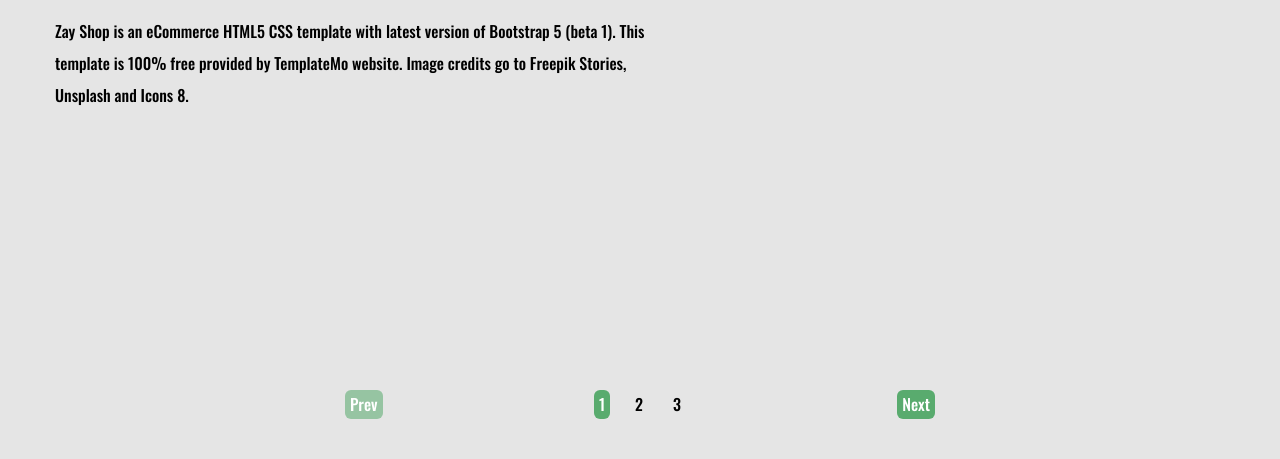
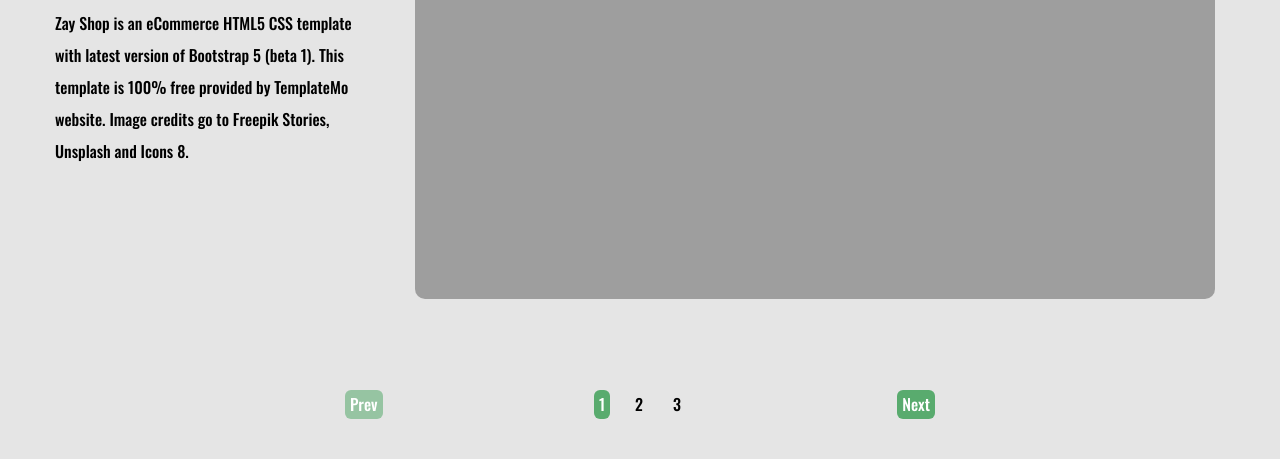
Before and after one commit to M-noor-88/Shopping-Cart-, a plain HTML site: page index.html in a window 1280 px wide. Shown: the part 378-837 px from the top of the page. Drawn offline with nearby package versions, Linux system fonts and the light colour scheme; the site is published under a folder, as on GitHub Pages, so addresses that start at the root find nothing.

Commit message:
edit img src /images

```diff
--- a/index.html
+++ b/index.html
@@ -70,7 +70,7 @@
                         </p>
                     </div>
                     <div class="image-slide">
-                        <img src="/images/home-slider1.jpg" alt="img-slide-one">
+                        <img src="images/home-slider1.jpg" alt="img-slide-one">
                     </div>
                 </div>
 
@@ -84,7 +84,7 @@
                         </p>
                     </div>
                     <div class="image-slide">
-                        <img src="/images/home-slider2.jpg" alt="img-slide-one">
+                        <img src="images/home-slider2.jpg" alt="img-slide-one">
                     </div>
                 </div>
 
@@ -98,7 +98,7 @@
                         </p>
                     </div>
                     <div class="image-slide">
-                        <img src="/images/home-slider3.jpg" alt="img-slide-three">
+                        <img src="images/home-slider3.jpg" alt="img-slide-three">
                     </div>
                 </div>
 
```
